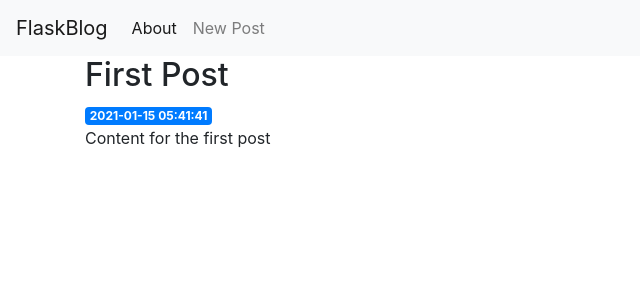
After one commit to hunghly/FlaskBlog, a Flask app: page /1 in a window 1280 px wide. The commit adds this page. Shown: the top 300 px of the page, without its empty margins (0-640 px from the left). Run offline with Flask 2, Linux system fonts and the light colour scheme; data comes from the database, SQL or seed files in the repository; both versions use the stored data as it was after the commit; some libraries are stand-ins or nearby versions.

Commit message:
added creating post

```diff
--- a/app.py
+++ b/app.py
@@ -1,13 +1,24 @@
-from flask import Flask, render_template
+#The flash() function stores flashed messages in the client’s browser session, which requires setting a secret key.
+from flask import Flask, render_template, request, url_for, flash, redirect
+from werkzeug.exceptions import abort
 import sqlite3
 
 app = Flask(__name__)
+app.config['SECRET_KEY'] = '123456789'
 
 
 def get_db_connection():
     connection = sqlite3.connect('database.db')
     connection.row_factory = sqlite3.Row #db connection returns rows like a python dictionary
     return connection
+
+def get_post(post_id):
+    connection = get_db_connection()
+    post = connection.execute("SELECT * FROM posts WHERE id = ?", (post_id,)).fetchone()
+    connection.close()
+    if (post == None):
+        abort(404)
+    return post
 
 @app.route('/')
 def index():
@@ -16,3 +27,37 @@ def index():
     posts = connection.execute('SELECT * from posts').fetchall()
     connection.close()
     return render_template('index.html', posts=posts)
+
+@app.route('/<int:post_id>')
+def post(post_id):
+    post = get_post(post_id)
+    return render_template('post.html', post=post)
+
+@app.route('/create', methods=('GET', 'POST'))
+def create():
+    if request.method == 'POST':
+        title = request.form['title']
+        content = request.form['content']
+        if not title:
+            flash('Title is required!')
+        else:
+            conn = get_db_connection()
+            conn.execute('INSERT INTO posts (title, content) VALUES (?, ?)',
+                         (title, content))
+            conn.commit()
+            conn.close()
+            return redirect(url_for('index'))
+
+    return render_template('create.html')
+
+
+
+# @app.route('/getNoteText',methods=['GET','POST'])
+# def GetNoteText():
+#     if request.method == 'POST':
+#         file = request.files['pic']
+#         filename = file.filename
+#         file.save(os.path.join(app.config['UPLOAD_FOLDER'], filename))
+#         processImage(filename)
+#     else:
+#         return "Y U NO USE POST?"
--- a/templates/base.html
+++ b/templates/base.html
@@ -21,10 +21,16 @@
             <li class="nav-item active">
                 <a class="nav-link" href="#">About</a>
             </li>
+            <li class="nav-item">
+            <a class="nav-link" href="{{url_for('create')}}">New Post</a>
+            </li>
             </ul>
         </div>
     </nav>
     <div class="container">
+        {% for message in get_flashed_messages() %}
+            <div class="alert alert-danger">{{ message }}</div>
+        {% endfor %}
         {% block content %} {% endblock %}
     </div>
 
--- a/templates/index.html
+++ b/templates/index.html
@@ -2,7 +2,7 @@
 {% block content %}
     <h1>{% block title %} Welcome to FlaskBlog {% endblock %}</h1>
     {% for post in posts %}
-        <a href="#">
+        <a href="{{ url_for('post', post_id=post.id)}}">
             <h2>{{ post.title }}</h2>
         </a>
         <span class="badge badge-primary"> {{ post.created }} </span>
--- /dev/null
+++ b/templates/post.html
@@ -0,0 +1,7 @@
+{% extends 'base.html' %}
+
+{% block content %}
+    <h2>{% block title %} {{post.title}} {% endblock title %}</h2>
+    <span class='badge badge-primary'>{{ post.created }}</span>
+    <p>{{ post.content }}</p>
+{% endblock content %}<h1>Test</h1>
```
Also changed, not shown: templates/create.html (added, +23 -0 lines), database.db.
